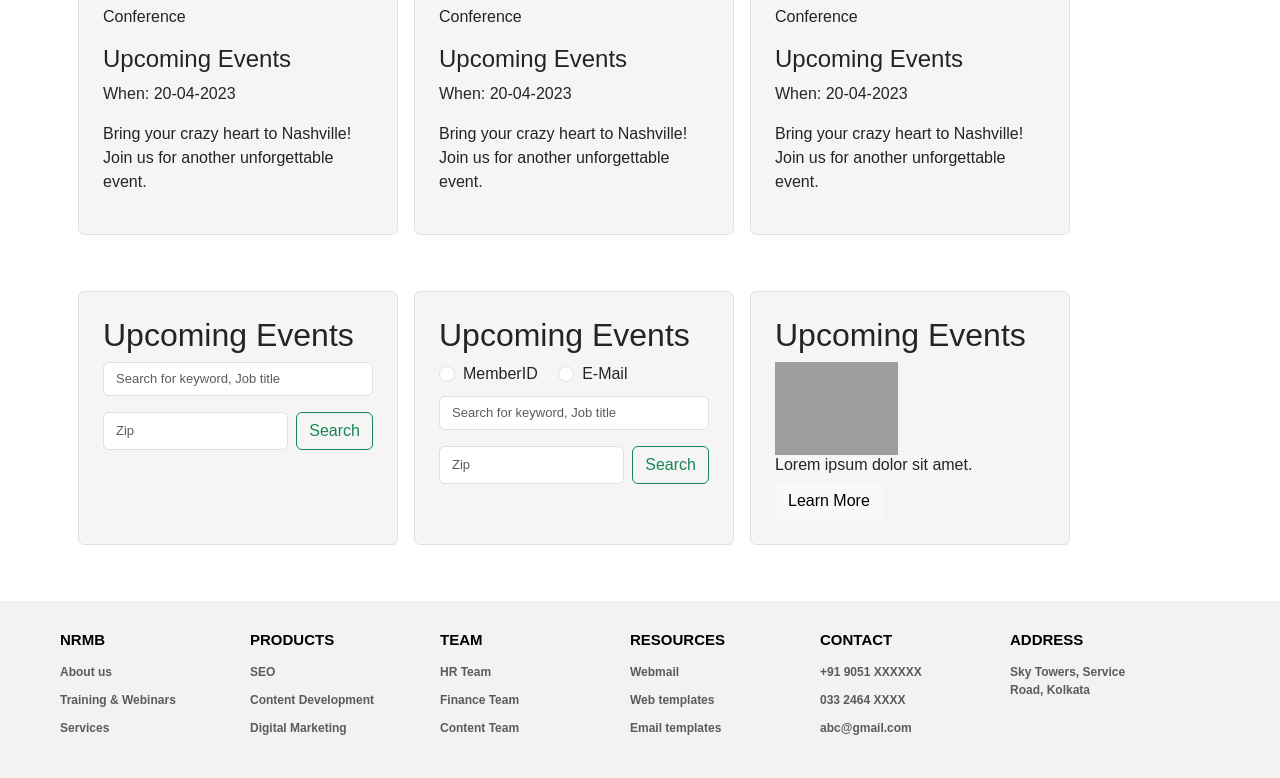
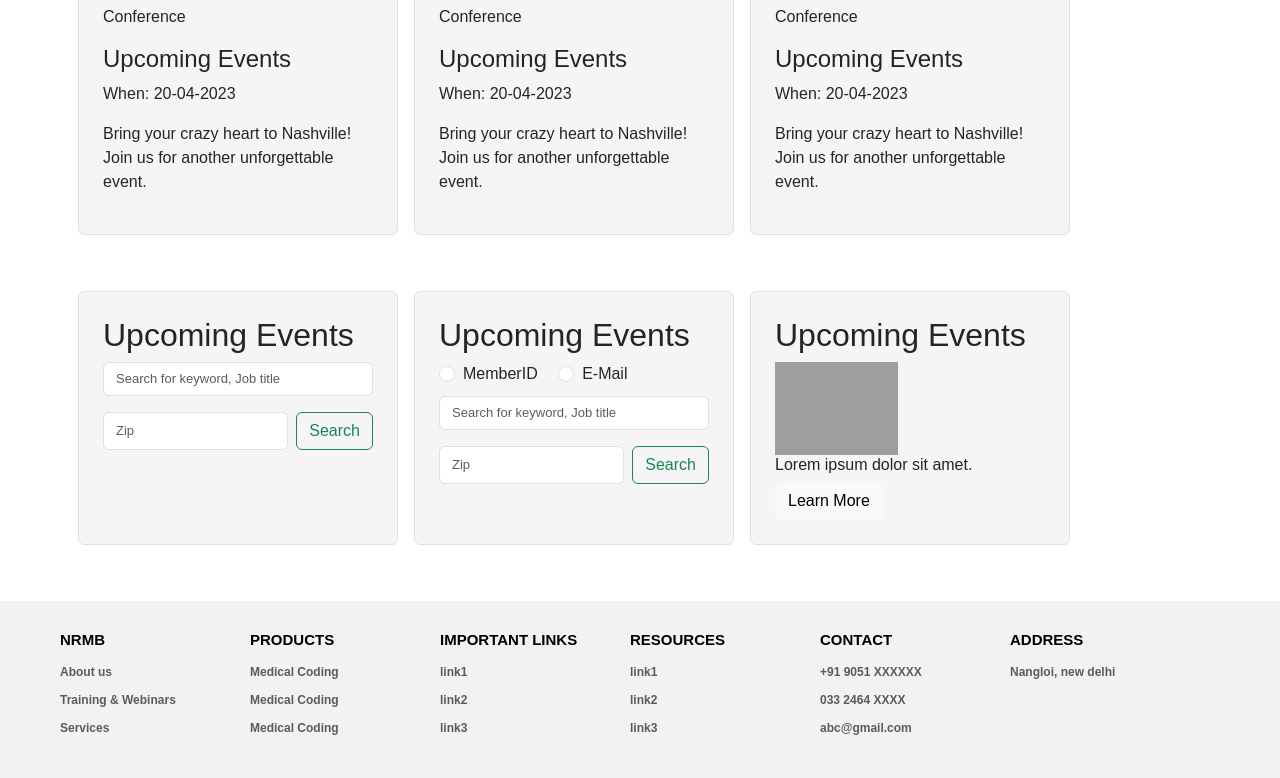
Before and after one commit to RohitRaj2022/nrmb, a plain HTML site: page index.html in a window 1280 px wide. Shown: the part 2709-3487 px from the top of the page. Drawn offline with nearby package versions, Linux system fonts and the light colour scheme; grey boxes are pictures that could not be loaded; a web font is replaced by a local one.

Commit message:
Update index.html

```diff
--- a/index.html
+++ b/index.html
@@ -471,25 +471,25 @@
                 <div class="col">
                     <h2>Products</h2>
                     <ul>
-                        <li>SEO</li>
-                        <li>Content Development</li>
-                        <li>Digital Marketing</li>
+                        <li>Medical Coding</li>
+                        <li>Medical Coding</li>
+                        <li>Medical Coding</li>
                     </ul>
                 </div>
                 <div class="col">
-                    <h2>Team</h2>
+                    <h2>Important links</h2>
                     <ul>
-                        <li>HR Team</li>
-                        <li>Finance Team</li>
-                        <li>Content Team</li>
+                        <li>link1</li>
+                        <li>link2</li>
+                        <li>link3</li>
                     </ul>
                 </div>
                 <div class="col">
                     <h2>Resources</h2>
                     <ul>
-                        <li>Webmail</li>
-                        <li>Web templates</li>
-                        <li>Email templates</li>
+                        <li>link1</li>
+                        <li>link2</li>
+                        <li>link3</li>
                     </ul>
                 </div>
                 <div class="col">
@@ -503,7 +503,7 @@
                 <div class="col address">
                     <h2>Address </h2>
                     <ul>
-                        <li>Sky Towers, Service Road, Kolkata</li>
+                        <li>Nangloi, new delhi</li>
                     </ul>
                 </div>
                 <div class="clearfix"></div>
```
